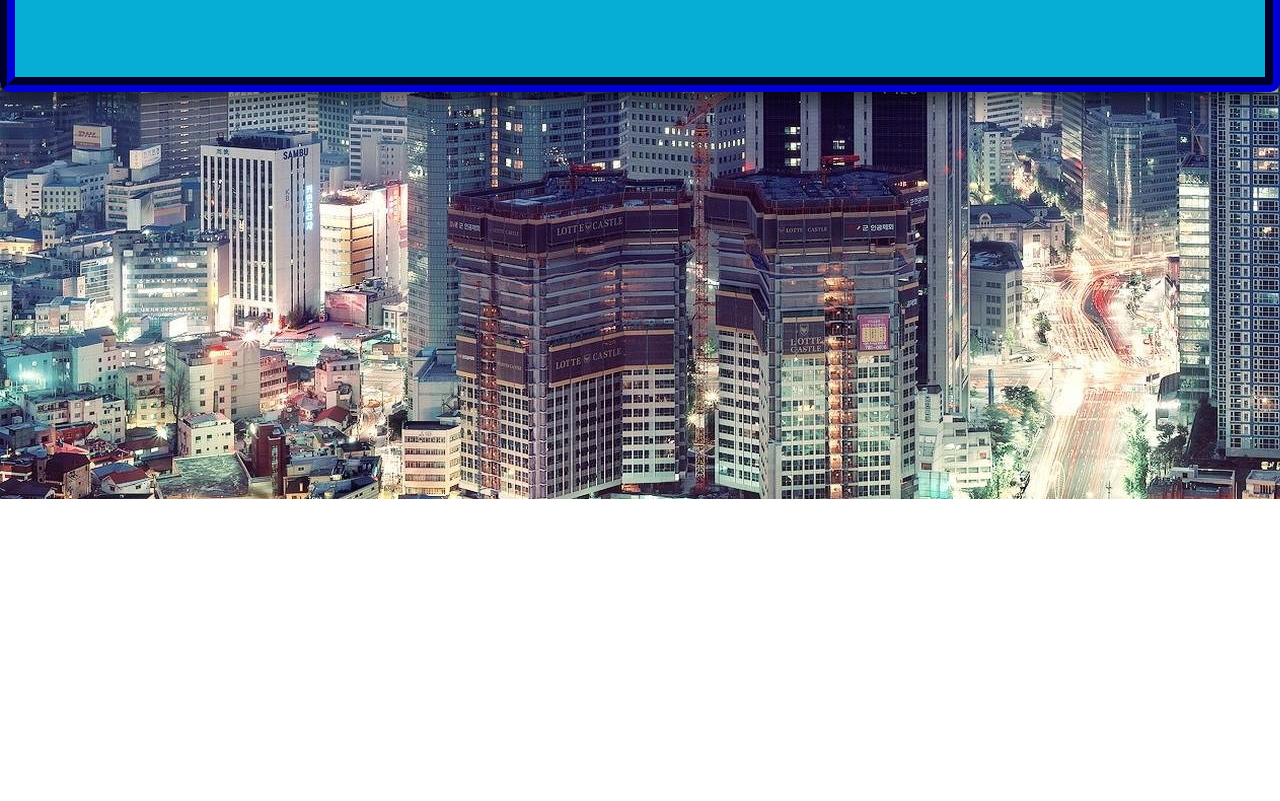
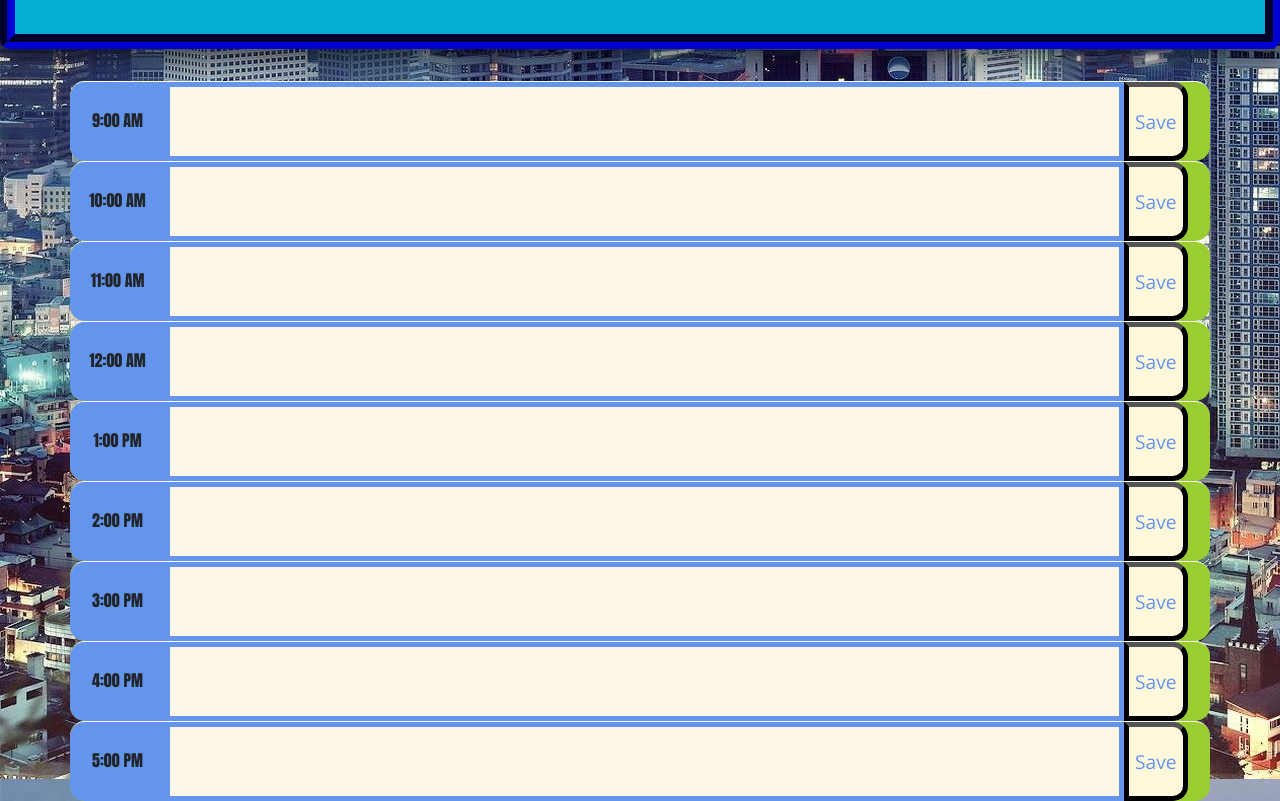
Before and after one commit to Derekdespo/Daily-Planner, a plain HTML site: page index.html in a window 1280 px wide. Shown: the part 301-1102 px from the top of the page. Before the commit the page ends 800 px from the top, so only its background shows below. Drawn offline with nearby package versions, Linux system fonts and the light colour scheme.

Commit message:
Page is up but couldnt get local storage to work

```diff
--- a/assets/scripts.js
+++ b/assets/scripts.js
@@ -1,8 +1,19 @@
 // Display the current time on the jumbotron using moment.js
 // Hook into the element that will hold the timer
 const clock = $("#currentDay");
+
+// Global arrays
+var save9 = [];
+var save10 = [];
+var save11 = [];
+var save12 = [];
+var save13 = [];
+var save14 = [];
+var save15 = [];
+var save16 = [];
+var save17 = [];
 // Create a function to update the clock
-function updateTime () {
+function updateTime() {
     const now = moment();
     const ourTime = now.format('MMMM Do YYYY, h:mm:ss a');
     // Print the time into the element that we set to clock
@@ -13,10 +24,64 @@
 // Call the updateTime function
 updateTime();
 
+// Make click events to save information to local storage
+// Compare local time with schedule time
+// Need to tap back into the API to get the time to put in the comparison function
+moment().format('MMMM Do YYYY, h:mm:ss a');
+var today = new Date();
+var todayTime = today.getHours();
 
 
-// Create rows and columns for the html container elements
-// For Loop to get the amount of rows we need for the alotted time
+//  setting the fuction to occur on each row that has a class of time-block
+$(".time-block").each(function () {
+    // Setting a variable that holds the data-time given to each row, which is from 9 - 17
+    // I set data times because I couldn't figure out how to compare the times just based off their am/pm
+    // 9-17 represents military time and it worked
+    var rowTime = $(".time-block").attr("id")
+    // if the day time has past the time value given to the row, the row will show as red
+    if (todayTime > rowTime) {
+        $(".time-block").css("background-color", "red");
+        // if the day time is a lower number than the time value given to the row, change color to green
+    } else if (todayTime < rowTime) {
+        $(".time-block").css("background-color", "yellowgreen");
+        // if the day time is in the hour that is equal to the time value given to the row it should appear white
+    } else {
+        $(".time-block").css("background-color", "cornflowerblue");
+    }
+});
+
+// Change the block color based on what time it is, what time has past, and what time is yet to come
+
 // Make click events to save information to local storage
-// Compare local time with schedule time
-// Change the block color based on what time it is, what time has past, and what time is yet to come
+//click event should store the information (set)
+$("#sb9").click(function () {
+ var rowTime = $(".time-block").attr("9");
+ var postIt = $(".time-block").find("#9t").val();
+ localStorage.setItem("row 9", postIt);
+});
+
+$(".time-block").each(function() {
+   var rowTime = $(".time-block").attr("9");
+    var postIt = localStorage.getItem(rowTime);
+    $(".time-block").find("#9t").val(postIt).print;
+})
+
+$("#sb10").click(function () {
+    var rowTime = $(".time-block").attr("10");
+    var postIt = $(".time-block").find("#10t").val();
+    localStorage.setItem("row ten", postIt);
+   });
+
+   $(".time-block").each(function() {
+      var rowTime = $(".time-block").attr("10");
+       var postIt = localStorage.getItem(rowTime);
+       $(".time-block").find("#10t").val(postIt).print;
+   })
+
+// Was getting the code to show in the storage, but couldnt get it to print to the page
+// basically things were working, but I couldnt get it to show up
+// the idea was to repeat that code for each save button on each box
+
+
+
+// Need to (get) the information back
--- a/assets/style.css
+++ b/assets/style.css
@@ -6,12 +6,13 @@
 }
 
 textarea{
-  background: transparent;
-  border: none;
+  background-color: oldlace;
   resize: none;
   color: #000000;
   border-left: 1px solid black;
   padding: 10px;
+  border-color: cornflowerblue;
+  border-width: 5px;
 }
 
 .jumbotron {
@@ -24,6 +25,7 @@
   border-color: navy;
   box-shadow: rgba(0, 0, 0, 0.55) 2px 8px 20px 2px;
   font-family: Verdana, Geneva, Tahoma, sans-serif;
+  height: 350px;
 }
 
 #currentDay {
@@ -57,6 +59,7 @@
   background-color: #ffffff;
   color: #000000;
   border-top: 1px dashed #000000;
+  text-align: center;
 }
 
 .past {
@@ -78,11 +81,23 @@
   border-left: 1px solid black;
   border-top-right-radius: 15px;
   border-bottom-right-radius: 15px;
-  background-color: #06AED5;
-  color: white;
+  border-width: 5px;
+  background-color: cornsilk;
+  color: cornflowerblue;
+  font-size: larger;
 }
 
 .saveBtn i:hover {
   font-size: 20px;
   transition: all .3s ease-in-out;
 }
+
+.col-sm-1 {
+  text-align: center;
+  background-color: cornflowerblue;
+  padding-top:30px;
+  font-family: Impact, Haettenschweiler, 'Arial Narrow Bold', sans-serif;
+  font-size: 16px;
+  border-top-left-radius: 15px;
+  border-bottom-left-radius: 15px;
+}
--- a/index.html
+++ b/index.html
@@ -19,9 +19,72 @@
     <p class="lead">A simple calendar app for scheduling your work day</p>
     <p id="currentDay" class="lead"></p>
   </header>
-  <div class="container">
+  <main class="container">
     <!-- Timeblocks go here -->
-  </div>
+    <!-- 9 AM -->
+    <section class="time-block row" id="9">
+      <div class="col-sm-1">9:00 AM</div>
+      <textarea id="9t" class="" rows="2" cols="100"></textarea>
+      <button class="saveBtn" id="sb9">Save</button>
+      </div>
+    </section>
+    <!-- 10 AM -->
+    <section class="time-block row" id="10">
+      <div class="col-sm-1">10:00 AM</div>
+      <textarea id="10t" class="" rows="2" cols="100"></textarea>
+      <button class="saveBtn" id="sb10">Save</button>
+      </div>
+    </section>
+    <!-- 11 AM -->
+    <section class="time-block row" id="11">
+      <div class="col-sm-1">11:00 AM</div>
+      <textarea id="11t" class="" rows="2" cols="100"></textarea>
+      <button class="saveBtn" id="sb11">Save</button>
+      </div>
+    </section>
+    <!-- 12 PM -->
+    <section class="time-block row" id="12">
+      <div class="col-sm-1">12:00 AM</div>
+      <textarea id="12t" class="" rows="2" cols="100"></textarea>
+      <button class="saveBtn" id="sb12">Save</button>
+      </div>
+    </section>
+    <!-- data-time represents the text time within the div but in military time -->
+    <section class="time-block row" id="13">
+      <div class="col-sm-1">1:00 PM</div>
+      <textarea id="13t" class="" rows="2" cols="100"></textarea>
+      <button class="saveBtn" id="sb13">Save</button>
+      </div>
+    </section>
+    <!-- data-time represents the text time within the div but in military time -->
+    <section class="time-block row" id="14">
+      <div class="col-sm-1">2:00 PM</div>
+      <textarea id="14t" class="" rows="2" cols="100"></textarea>
+      <button class="saveBtn" id="sb14">Save</button>
+      </div>
+    </section>
+    <!-- data-time represents the text time within the div but in military time -->
+    <section class="time-block row" id="15">
+      <div class="col-sm-1">3:00 PM</div>
+      <textarea id="15t" class="" rows="2" cols="100"></textarea>
+      <button class="saveBtn" id="sb15">Save</button>
+      </div>
+    </section>
+    <!-- data-time represents the text time within the div but in military time -->
+    <section class="time-block row" id="16">
+      <div class="col-sm-1">4:00 PM</div>
+      <textarea id="16t" class="" rows="2" cols="100"></textarea>
+      <button class="saveBtn" id="sb16">Save</button>
+      </div>
+    </section>
+    <!-- data-time represents the text time within the div but in military time -->
+    <section class="time-block row" id="17">
+      <div class="col-sm-1">5:00 PM</div>
+      <textarea id="17t" class="" rows="2" cols="100"></textarea>
+      <button class="saveBtn" id="sb17">Save</button>
+      </div>
+    </section>
+  </main>
 
   <script src="https://code.jquery.com/jquery-3.4.1.min.js"></script>
   <script src="https://cdnjs.cloudflare.com/ajax/libs/moment.js/2.24.0/moment.min.js"></script>
```
